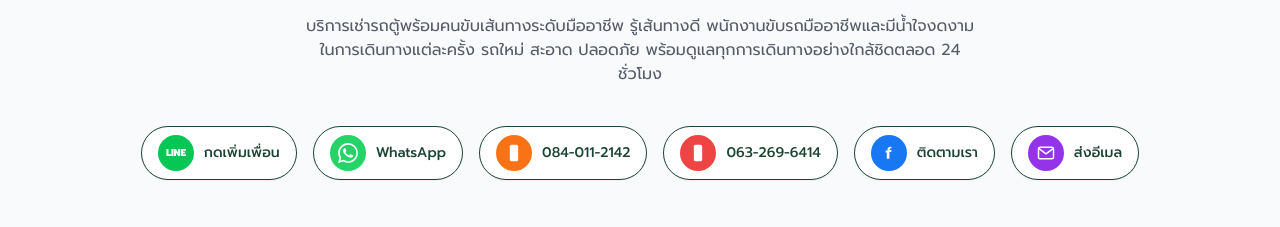
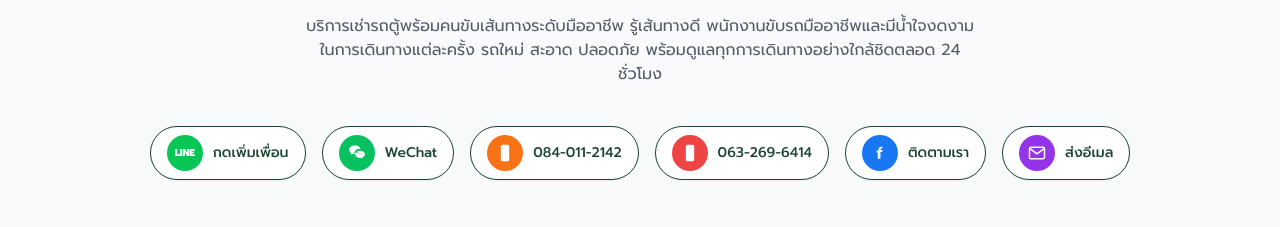
Before and after one commit to JeffMerry/VanVIP, a Next.js app: page / in a window 1280 px wide. Shown: the part 903-1130 px from the top of the page. Built offline with nearby package versions, Linux system fonts and the light colour scheme.

Commit message:
add wechat

```diff
--- a/src/components/Intro.tsx
+++ b/src/components/Intro.tsx
@@ -3,7 +3,7 @@ import MarqueeSlider from "@/components/MarqueeSlider";
 const LINE_URL = "https://lin.ee/VrLydCg";
 const FACEBOOK_URL = "https://www.facebook.com/share/1EnPx1xarV/";
 const EMAIL = "chanlit.cc@gmail.com";
-const WHATSAPP_URL = "https://wa.me/66840112142";
+const WECHAT_URL = `https://u.wechat.com/kDKVFZAF2o4s8dLttvmA4wU?s=4`
 
 
 const trackContactConversion = (channel: string) => {
@@ -30,13 +30,13 @@ const contacts = [
     external: true,
     name: "LINE"
   },
-  {
-    href: WHATSAPP_URL,
-    label: "WhatsApp",
-    iconBg: "bg-[#25D366]",
-    icon: WhatsAppIcon,
+ {
+    href: WECHAT_URL,
+    label: "WeChat",
+    iconBg: "bg-[#07C160]",
+    icon: WeChatIcon,
     external: true,
-    name: "WhatsApp"
+    name: "WeChat"
   },
   {
     href: "tel:0840112142",
@@ -80,10 +80,10 @@ function LineLogoIcon() {
   );
 }
 
-function WhatsAppIcon() {
+function WeChatIcon() {
   return (
     <svg viewBox="0 0 24 24" className="h-5 w-5" fill="white" aria-hidden="true">
-      <path d="M17.472 14.382c-.297-.149-1.758-.867-2.03-.967-.273-.099-.471-.148-.67.15-.197.297-.767.966-.94 1.164-.173.199-.347.223-.644.075-.297-.15-1.255-.463-2.39-1.475-.883-.788-1.48-1.761-1.653-2.059-.173-.297-.018-.458.13-.606.134-.133.298-.347.446-.52.149-.174.198-.298.298-.497.099-.198.05-.371-.025-.52-.075-.149-.669-1.612-.916-2.207-.242-.579-.487-.5-.669-.51-.173-.008-.371-.01-.57-.01-.198 0-.52.074-.792.372-.272.297-1.04 1.016-1.04 2.479 0 1.462 1.065 2.875 1.213 3.074.149.198 2.096 3.2 5.077 4.487.709.306 1.262.489 1.694.625.712.227 1.36.195 1.871.118.571-.085 1.758-.719 2.006-1.413.248-.694.248-1.289.173-1.413-.074-.124-.272-.198-.57-.347m-5.421 7.403h-.004a9.87 9.87 0 01-5.031-1.378l-.361-.214-3.741.982.998-3.648-.235-.374a9.86 9.86 0 01-1.51-5.26c.001-5.45 4.436-9.884 9.888-9.884 2.64 0 5.122 1.03 6.988 2.898a9.825 9.825 0 012.893 6.994c-.003 5.45-4.437 9.884-9.885 9.884m8.413-18.297A11.815 11.815 0 0012.05 0C5.495 0 .16 5.335.157 11.892c0 2.096.547 4.142 1.588 5.945L0 24l6.335-1.662c1.746.953 3.71 1.454 5.709 1.455h.005c6.554 0 11.89-5.335 11.893-11.893a11.821 11.821 0 00-3.48-8.413Z" />
+      <path d="M8.337 11.233c0-.402.327-.729.73-.729.402 0 .73.327.73.73 0 .401-.328.728-.73.728a.73.73 0 01-.73-.729m3.398 0c0-.402.328-.729.73-.729.403 0 .73.327.73.73 0 .401-.327.728-.73.728a.73.73 0 01-.73-.729M16.49 8.243c0-2.884-3.153-5.222-7.04-5.222C5.56 3.021 2.41 5.36 2.41 8.243c0 1.588.955 3.016 2.492 3.987l-.626 1.879 2.227-1.112c.767.221 1.58.344 2.428.344.256 0 .509-.012.759-.034A5.32 5.32 0 019.45 11.1c0-2.31 2.223-4.184 4.965-4.184.774 0 1.51.151 2.17.423a5.05 5.05 0 01-.095-.945v.85zm5.1 5.378c0-2.427-2.654-4.394-5.927-4.394-3.273 0-5.927 1.967-5.927 4.394 0 2.427 2.654 4.396 5.927 4.396.643 0 1.264-.075 1.849-.214l1.714.856-.481-1.444c1.238-.795 2.845-1.956 2.845-3.692zm-7.662-.73c0-.301.245-.547.548-.547.302 0 .548.246.548.547 0 .302-.246.548-.548.548a.548.548 0 01-.548-.548m2.74 0c0-.301.246-.547.548-.547.302 0 .548.246.548.547 0 .302-.246.548-.548.548a.548.548 0 01-.548-.548z" />
     </svg>
   );
 }
```
